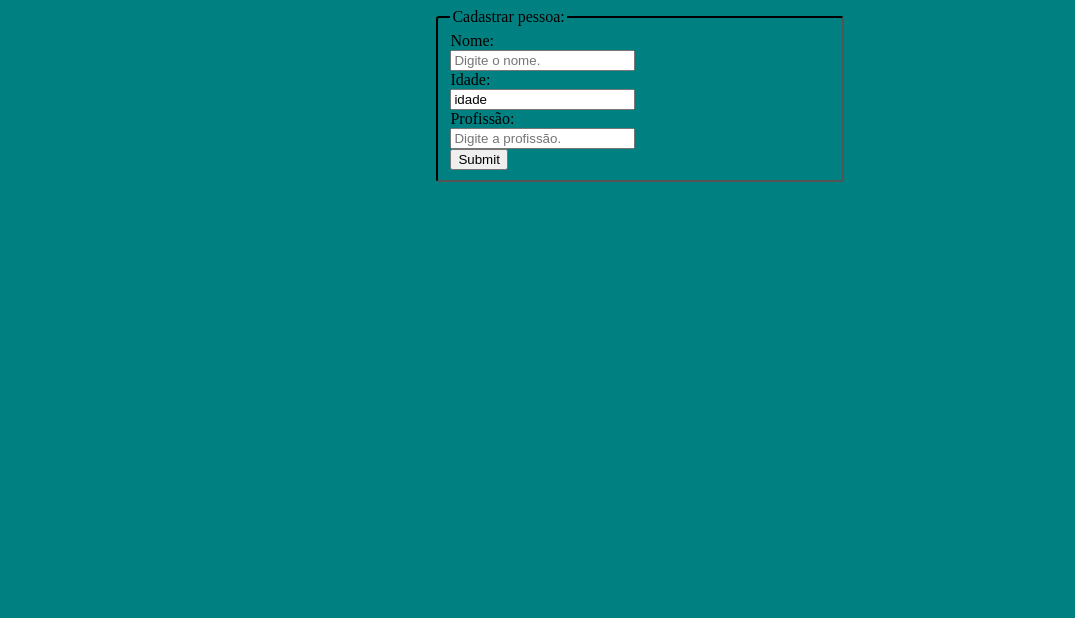
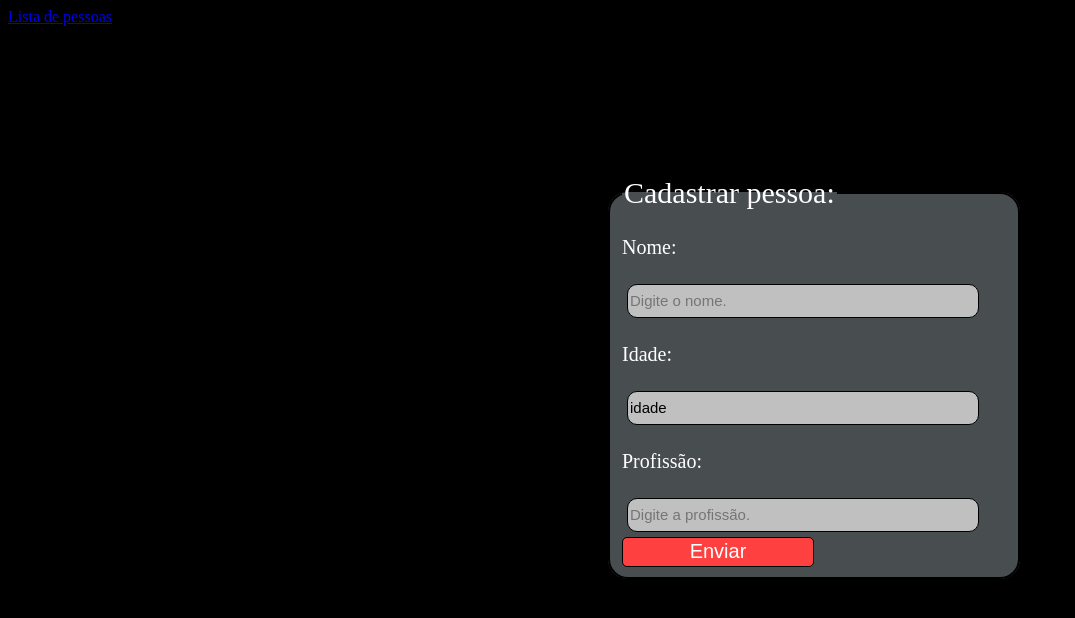
Before and after one commit to EderAmorimIFMS/PTAS_Sequelize-ORM, a Node server app: template views/pessoas/criar.ejs in a window 1280 px wide. Shown: the top 618 px of the page, without its empty margins (0-1075 px from the left). Run offline with Node 20, Linux system fonts and the light colour scheme; the template is opened without the code that fills it, so the values that code supplies are empty; some libraries are stand-ins or nearby versions.

Commit message:
alterações em rotas
Mudança no estilo, alterações em rotas, e arrumando o deletar

```diff
--- a/index.js
+++ b/index.js
@@ -17,17 +17,35 @@ app.get('/', async function(req, res){
   res.render('index', { pessoas });
 });
 
+/*app.get('/', async function(req, res){
+  var pessoas = await pessoa.findAll();
+  res.render('/pessoas/criar', { pessoas });
+});*/
+
 app.get('/pessoas/criar', async function(req, res){
-  res.render('/pessoas/criar');
+  res.render('pessoas/criar');
 });
 
-app.post('/pessoas/criar', async function(req, res){
+app.post('/pessoas/cadastrar', async function(req, res){
   try {
-      await Pessoa.create(req.body);
-      res.redirect('/pessoas')
+      await pessoa.create(req.body);
+      res.redirect('/')
+      alert("pessoa criada ;)")
   } catch (err) {
       console.error(err);
       res.status(500).json({ message: 'Ocorreu um erro ao criar a pessoa.' });
+  }
+})
+
+app.post('/pessoas/delete', async function(req, res){
+  try {
+      await pessoa.destroy({ where: { id: req.query.id } });
+      res.redirect('/')
+      alert("Pessoa deletada com sucesso");
+  } catch (err) {
+      console.error(err);
+      res.status(500).json({ message: 'Ocorreu um erro ao deletar o usuário.' });
+      alert("Ocorreu um erro ao deletar o usuário.");
   }
 })
 
@@ -42,4 +60,4 @@ app.post('/pessoas/criar', async function(req, res){
 
 app.listen(3000, function() {
   console.log('App de Exemplo escutando na porta 3000!')
-});
+});''
--- a/public/estilo/estilo.css
+++ b/public/estilo/estilo.css
@@ -1,29 +1,147 @@
-body {
-    background-color: teal;
+body{
+    width: 100%;
+    height: 100%;
+    background-color: black;
 }
 
 fieldset {
     width: 30%;
-    margin: 0 auto;
-    border: 2px inset black;
-    border-radius: 3px;
+    margin: 150px 600px;
+    border: 2px solid black;
+    border-radius: 20px;
+    background-color: #484D50;
+}
+
+legend {
+    font-size: 30px;
+    color: white;
 }
 
 .input-text {
-  display: block;
-  margin: ;
-  padding: ;
-  width: ;
-  background-color: ;
-  border: ;
+  margin: 5px;
+  width: 90%;
+  height: 30px;
+  background-color: silver;
+  color: black;
+  border: 1px solid black;
+  border-radius: 10px;
+  font-size: 15px;
+}
+
+.input-submit {
+    width: 50%;
+    height: 30px;
+    border: 1px solid black;
+    color:white;
+    background-color: #ff4040 ;
+    font-size: 20px;
+    border-radius: 5px;
 }
 
 .container {
     display: flex;
+    flex-wrap: wrap;
+    margin: 100px;
+    align-items: center;
 }
 
 .card {
     display: block;
     border: 1px solid black;
-    border-radius: 4px;
+    border-radius: 20px;
+    width: 200px;
+    height: 250px;
+    background-color: #484D50;
+    margin: 10px 50px;
+    text-align: center;
 }
+
+p {
+    color: white;
+    font-size: 20px;
+}
+
+button {
+    margin: 0 10px;
+}
+
+h1 {
+     color: white;
+     font-family: Verdana, Geneva, Tahoma, sans-serif;
+     text-align: center;
+     font-size: 40px;
+}
+
+body{
+    width: 100%;
+    height: 100%;
+    background-color: black;
+}
+
+fieldset {
+    width: 30%;
+    margin: 150px 600px;
+    border: 2px solid black;
+    border-radius: 20px;
+    background-color: #484D50;
+}
+
+legend {
+    font-size: 30px;
+    color: white;
+}
+
+.input-text {
+  margin: 5px;
+  width: 90%;
+  height: 30px;
+  background-color: silver;
+  color: black;
+  border: 1px solid black;
+  border-radius: 10px;
+  font-size: 15px;
+}
+
+.input-submit {
+    width: 50%;
+    height: 30px;
+    border: 1px solid black;
+    color:white;
+    background-color: #ff4040 ;
+    font-size: 20px;
+    border-radius: 5px;
+}
+
+.container {
+    display: flex;
+    flex-wrap: wrap;
+    margin: 100px;
+    align-items: center;
+}
+
+.card {
+    display: block;
+    border: 1px solid black;
+    border-radius: 20px;
+    width: 200px;
+    height: 250px;
+    background-color: #484D50;
+    margin: 10px 50px;
+    text-align: center;
+}
+
+p {
+    color: white;
+    font-size: 20px;
+}
+
+button {
+    margin: 0 10px;
+}
+
+h1 {
+     color: white;
+     font-family: Verdana, Geneva, Tahoma, sans-serif;
+     text-align: center;
+     font-size: 40px;
+}
--- a/views/pessoas/criar.ejs
+++ b/views/pessoas/criar.ejs
@@ -9,20 +9,22 @@
 </head>
 <body>
 
-<form method="post" action="/pessoas/criar"></form>
+    <a href="../index.ejs">Lista de pessoas</a>
+
+<form method="post" action="/pessoas/cadastrar"></form>
     <fieldset>
     <legend>Cadastrar pessoa: </legend>
 
-    <label for="nome">Nome: </label>
+    <label for="nome"><p>Nome: </p></label>
     <input type="text" name="nome" placeholder="Digite o nome." class="input-text"/>
 
-    <label for="idade">Idade: </label>
+    <label for="idade"><p>Idade: </p></label>
     <input type="text" value="idade" placeholder="Digite a idade." class="input-text"/>
 
-    <label for="profissao">Profissão: </label>
+    <label for="profissao"><p>Profissão: </p></label>
     <input type="text" name="profissao" placeholder="Digite a profissão." class="input-text"/>
 
-    <input type="submit" onclick=""/>
+    <input type="submit" value="Enviar" class="input-submit">
 </form>
 </fieldset>
 </body>
```
Also changed, not shown: views/index.ejs (+38 -0 lines).
